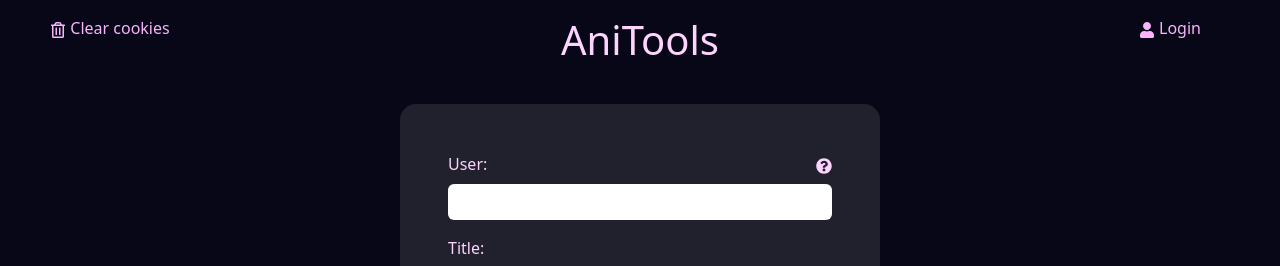
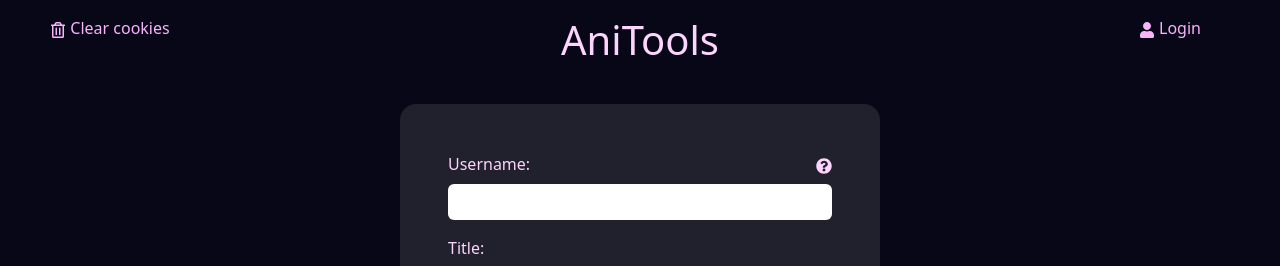
Before and after one commit to Randydator/ani-tools, a React (Vite) app: page /ActivitySearch in a window 1280 px wide. Shown: the top 266 px of the page. Built offline with nearby package versions, Linux system fonts and the light colour scheme.

Commit message:
extract username input into reusable component (#20)

```diff
--- a/src/components/ActivitySearch/ActivitySearch.tsx
+++ b/src/components/ActivitySearch/ActivitySearch.tsx
@@ -1,18 +1,16 @@
-import { useState, useContext } from "react"
-import { Form, FormGroup, Button, OverlayTrigger, Tooltip } from "react-bootstrap"
+import { useState } from "react"
+import { Form, FormGroup, Button} from "react-bootstrap"
 import DomPurify from "dompurify"
 import { Card } from "react-bootstrap"
 
 import './activitySearch.css'
-import { UserContext } from "../Header/UserContext"
 import { useActivitySearch } from "./activitySearchApi"
 import ActivityCard from "./ActivityCard/ActivityCard"
-import { FaQuestionCircle } from "react-icons/fa"
 import PreviewSearch from "../../shared/previewSearch/previewSearch"
 import { MediaType } from "../../utils/anilistInterfaces"
+import UserNameInput from "../../shared/userNameInput/usernameInput"
 
 function ActivitySearch() {
-  const user = useContext(UserContext)
 
   const [variables, setVariables] = useState({})
   const [mediaType, setMediaType] = useState<MediaType>(MediaType.ANIME)
@@ -33,27 +31,7 @@
     <div className="formContainer">
       <Form className="aniForm" onSubmit={submitFunction} id="activitySearchForm">
 
-        <FormGroup controlId="usernameInput">
-          <div className="iconLabel">
-            <Form.Label>User: </Form.Label>
-            <Form.Label style={{ flex: 1 }} />
-            <OverlayTrigger
-              placement="top"
-              overlay={
-                <Tooltip>
-                  Leaving this empty will search for your activities.
-                </Tooltip>
-              }
-            >
-              <Form.Label>
-                <FaQuestionCircle className="icon" />
-              </Form.Label>
-            </OverlayTrigger>
-          </div>
-
-          <Form.Control name="username" type="text" placeholder={user?.username || ""} required={!user?.username} className="aniInput">
-          </Form.Control>
-        </FormGroup>
+        <UserNameInput />
 
         <div className="titleInput">
           <FormGroup controlId="animeTitleInput">
--- /dev/null
+++ b/src/shared/userNameInput/usernameInput.tsx
@@ -0,0 +1,35 @@
+import { FormGroup, Form, OverlayTrigger, Tooltip } from "react-bootstrap";
+import { FaQuestionCircle } from "react-icons/fa";
+import { UserContext } from "../../components/Header/UserContext";
+import { useContext } from "react";
+
+function UserNameInput() {
+    const user = useContext(UserContext);
+    return (
+        <div>
+            <FormGroup controlId="usernameInput">
+                <div className="iconLabel">
+                    <Form.Label>Username:</Form.Label>
+                    <Form.Label style={{ flex: 1 }} />
+                    <OverlayTrigger
+                        placement="top"
+                        overlay={
+                            <Tooltip>
+                                Leaving this empty will search with your username.
+                            </Tooltip>
+                        }
+                    >
+                        <Form.Label>
+                            <FaQuestionCircle className="icon" />
+                        </Form.Label>
+                    </OverlayTrigger>
+                </div>
+
+                <Form.Control name="username" type="text" placeholder={user?.username || ""} required={!user?.username} className="aniInput">
+                </Form.Control>
+            </FormGroup>
+        </div>
+    );
+}
+
+export default UserNameInput;
```
